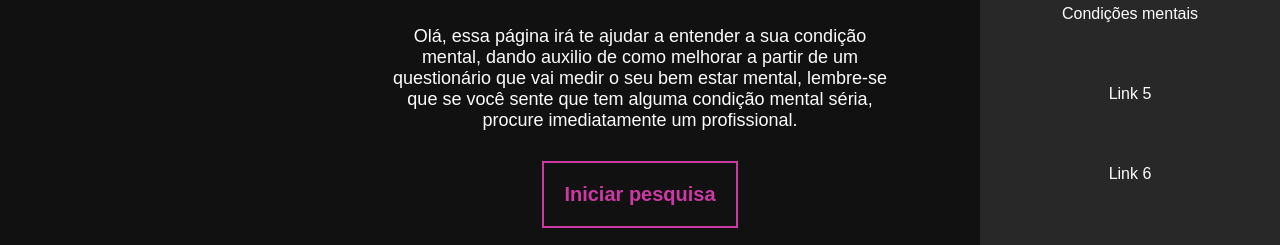
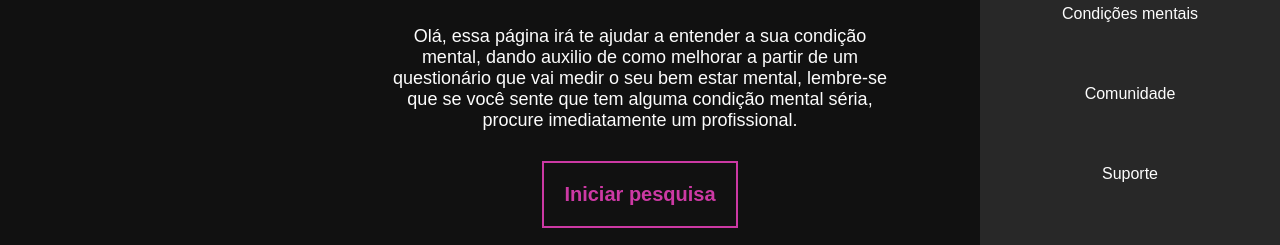
Before and after one commit to igorOliveira-dev/Mind, a React (Vite) app: page /#/se-entenda in a window 1280 px wide. Both pictures are taken after a click on the element 1225 px from the left and 49 px from the top of the page. Shown: the part 368-613 px from the top of the page. Built offline with nearby package versions, Linux system fonts and the light colour scheme; no server answers.

Commit message:
terminando de configurar os links do header

```diff
--- a/src/elements/Header.jsx
+++ b/src/elements/Header.jsx
@@ -77,8 +77,8 @@ const Header = () => {
           <Link className='menuLink' to="/se-entenda">Se entenda</Link>
           <Link className='menuLink' to="/saude-geral">Saúde geral</Link>
           <Link className='menuLink' to="/condicoes-mentais">Condições mentais</Link>
-          <Link className='menuLink' to="/">Link 5</Link>
-          <Link className='menuLink' to="/">Link 6</Link>
+          <Link className='menuLink' to="/comunity">Comunidade</Link>
+          <Link className='menuLink' to="/support">Suporte</Link>
           {user ? (
           <>
             <Link className='linkToMyAccount' to="my-account">Minha conta</Link>
```
